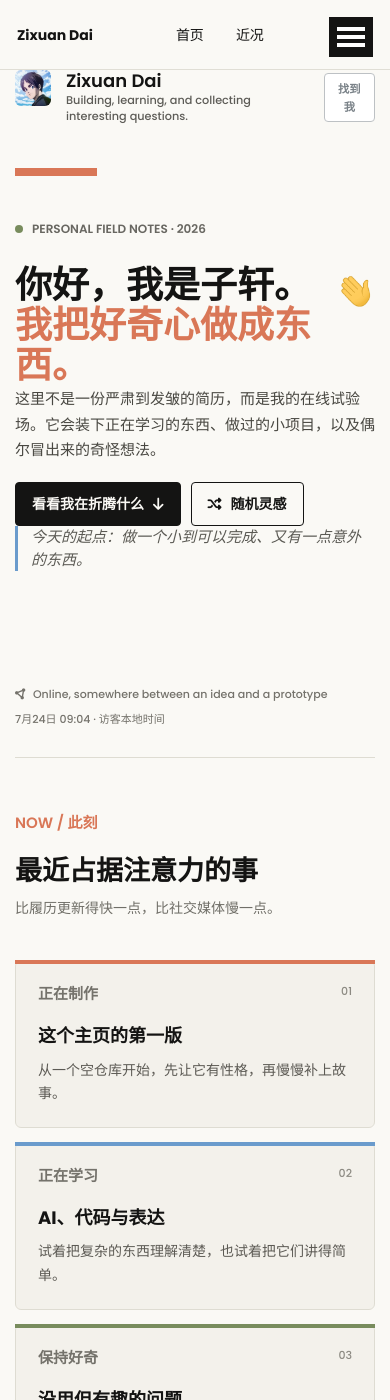
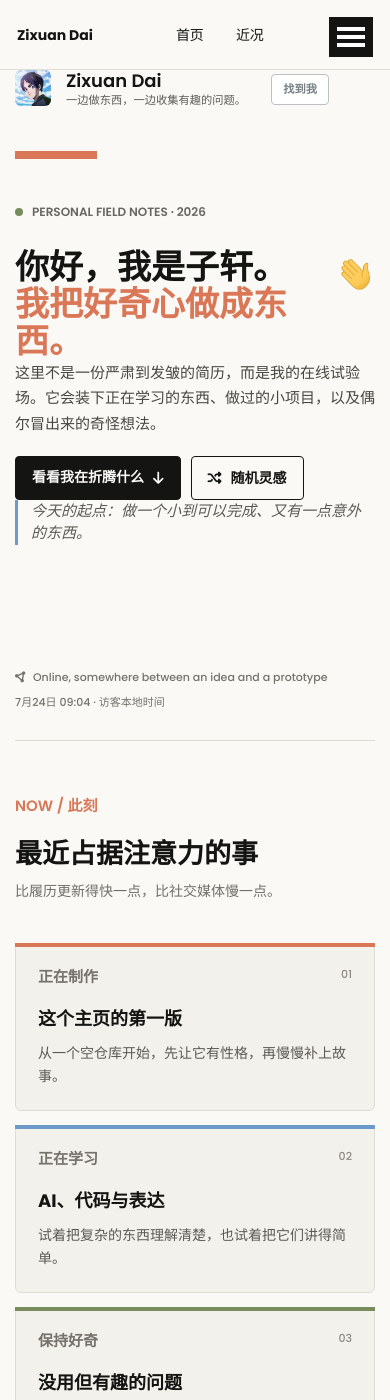
Before and after one commit to zixuandai0217/zixuandai0217.github.io, a Jekyll site: the page built from _pages/about.md, in a window 390 px wide and 1400 px high. Built offline with Jekyll 4.4.1, drawn with Linux system fonts in a browser that asks for light colours.

Commit message:
Polish mobile heading and footer

```diff
--- a/_config.yml
+++ b/_config.yml
@@ -11,7 +11,7 @@ author:
   avatar           : "github-avatar.png"
   name             : "Zixuan Dai"
   pronouns         :
-  bio              : "Building, learning, and collecting interesting questions."
+  bio              : "一边做东西，一边收集有趣的问题。"
   location         :
   employer         :
   uri              :
@@ -76,7 +76,7 @@ staticman:
         format           : "iso8601"
 
 atom_feed:
-  hide                   : false
+  hide                   : true
   path                   :
 
 google_site_verification :
@@ -94,7 +94,8 @@ og_image                 :
 social:
   type                   :
   name                   :
-  links                  : []
+  links                  :
+    - "https://github.com/zixuandai0217"
 
 analytics:
   provider               : false
--- a/_includes/footer.html
+++ b/_includes/footer.html
@@ -7,7 +7,7 @@
       <li><strong>{{ site.data.ui-text[site.locale].follow_label }}</strong></li>
     {% endif %}
     {% if site.author.github %}
-      <li><a href="http://github.com/{{ site.author.github }}"><i class="fab fa-github" aria-hidden="true"></i> GitHub</a></li>
+      <li><a href="https://github.com/{{ site.author.github }}"><i class="fab fa-github" aria-hidden="true"></i> GitHub</a></li>
     {% endif %}
     {% if site.author.bitbucket %}
       <li><a href="http://bitbucket.org/{{ site.author.bitbucket }}"><i class="fab fa-bitbucket" aria-hidden="true"></i> Bitbucket</a></li>
@@ -19,4 +19,4 @@
 </div>
 {% endif %}
 
-<div class="page__footer-copyright">&copy; {{ site.time | date: '%Y' }} {{ site.name | default: site.title }}. Built with curiosity on <a href="https://github.com/wd7ang/WowPage">WowPage</a>, <a href="http://jekyllrb.com" rel="nofollow">Jekyll</a> &amp; <a href="https://github.com/academicpages/academicpages.github.io">AcademicPages</a>.</div>
+<div class="page__footer-copyright">&copy; {{ site.time | date: '%Y' }} {{ site.name | default: site.title }}. Built with curiosity on <a href="https://github.com/wd7ang/WowPage">WowPage</a>, <a href="https://jekyllrb.com" rel="nofollow">Jekyll</a> &amp; <a href="https://github.com/academicpages/academicpages.github.io">AcademicPages</a>.</div>
--- a/_includes/footer/custom.html
+++ b/_includes/footer/custom.html
@@ -1,3 +1 @@
-<!-- start custom footer snippets -->
-<a href="/sitemap/">Sitemap</a>
-<!-- end custom footer snippets -->
+<!-- Add optional footer content here. -->
--- a/assets/css/home.css
+++ b/assets/css/home.css
@@ -573,7 +573,7 @@ a {
   }
 
   .hero h1 {
-    font-size: 37px;
+    font-size: 34px;
   }
 
   .hero__wave {
```
